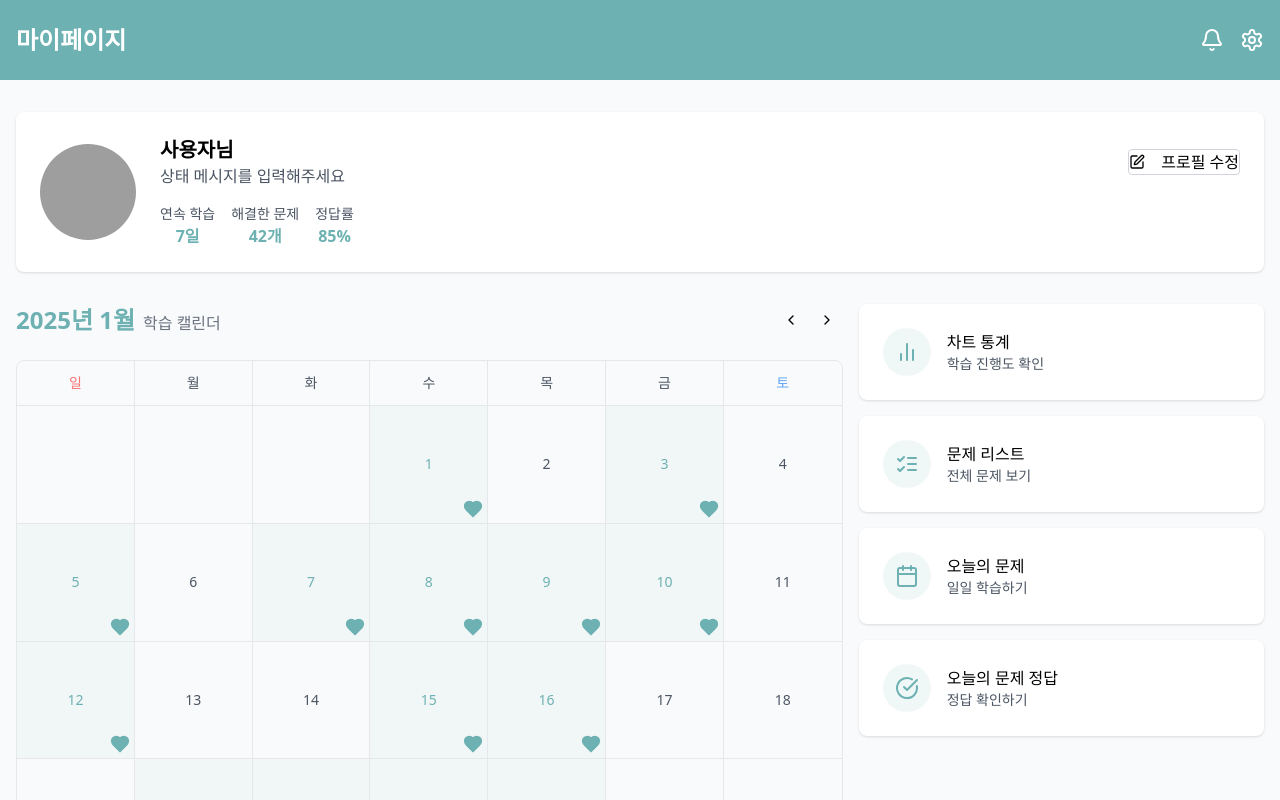
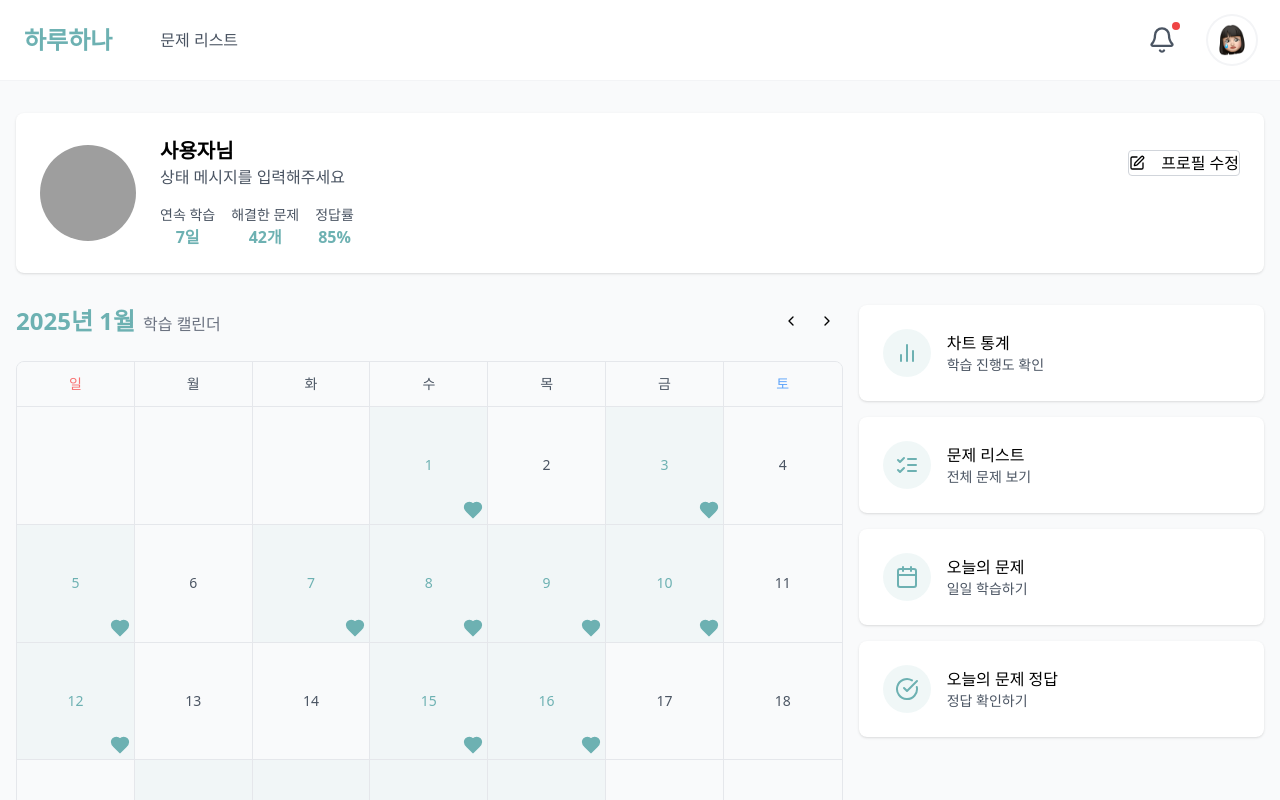
Before and after one commit to woorifisa-service-dev-4th/frontend-4th-haruhana, a Next.js app: page /mypage in a window 1280 px wide. Shown: the top 800 px of the page. Built offline with nearby package versions, Linux system fonts and the light colour scheme; grey boxes are pictures that could not be loaded.

Commit message:
💄 Header 디자인 수정

```diff
--- /dev/null
+++ b/app/(protected)/layout.js
@@ -0,0 +1,10 @@
+import Header from "@/components/common/header";
+
+export default function ProtectedLayout({ children }) {
+  return (
+    <div className="min-h-screen bg-gray-50">
+      <Header />
+      {children}
+    </div>
+  );
+}
--- /dev/null
+++ b/app/(protected)/mypage/page.jsx
@@ -0,0 +1,19 @@
+import ProfileSection from "@/components/mypage/profileSection";
+import StudyCalendar from "@/components/mypage/study-calendar";
+import QuickStats from "@/components/mypage/quock-stats";
+import RecentActivity from "@/components/mypage/recent-activity";
+
+export default function MyPage() {
+  return (
+    <main className="container mx-auto px-4 py-8">
+      <ProfileSection />
+      <div className="grid grid-cols-1 md:grid-cols-3 gap-4 mb-8">
+        <div className="md:col-span-2">
+          <StudyCalendar />
+        </div>
+        <QuickStats />
+      </div>
+      <RecentActivity />
+    </main>
+  );
+}
--- a/app/problems/page.js
+++ b/app/(protected)/problems/page.js
@@ -1,9 +1,9 @@
 "use client";
 
 import { useState, useEffect } from "react";
-import SearchBar from "../../components/problems/searchBar";
-import FilterBar from "../../components/problems/filterBar";
-import ProblemList from "../../components/problems/problemList";
+import SearchBar from "../../../components/problems/searchBar";
+import FilterBar from "../../../components/problems/filterBar";
+import ProblemList from "../../../components/problems/problemList";
 import { Bell, Settings, Loader } from "lucide-react";
 
 const ProblemListPage = () => {
@@ -62,17 +62,6 @@ const ProblemListPage = () => {
 
   return (
     <div className="min-h-screen bg-gray-50">
-      <header className="bg-[#6DB1B2] text-white py-6 shadow-sm">
-        <div className="container mx-auto px-4">
-          <div className="flex items-center justify-between">
-            <h1 className="text-2xl font-bold">문제 리스트</h1>
-            <div className="flex gap-4">
-              <Bell className="w-6 h-6 cursor-pointer hover:opacity-80 transition-opacity" />
-              <Settings className="w-6 h-6 cursor-pointer hover:opacity-80 transition-opacity" />
-            </div>
-          </div>
-        </div>
-      </header>
       <main className="container mx-auto px-4 py-8">
         <div className="max-w-5xl mx-auto">
           <SearchBar onSearch={handleSearch} />
--- a/app/questions/page.jsx
+++ b/app/(protected)/questions/page.jsx
@@ -4,7 +4,7 @@ import { useEffect, useState } from "react";
 import QuestionSidebar from "@/components/questions/QuestionSideBar";
 import QuestionArea from "@/components/questions/QuestionArea";
 import QuestionHeader from "@/components/questions/QuestionHeader";
-import "../globals.css";
+import "@/app/globals.css";
 
 export default function QuestionPage() {
   const [questions, setQuestions] = useState([]);
--- a/app/mypage/page.jsx
+++ /dev/null
@@ -1,39 +0,0 @@
-import React from 'react';
-import { Bell, Settings } from 'lucide-react';
-import ProfileSection from '@/components/mypage/profileSection';
-import StudyCalendar from '@/components/mypage/study-calendar';
-import QuickStats from '@/components/mypage/quock-stats';
-import RecentActivity from '@/components/mypage/recent-activity';
-
-const Page = () => {
-    return (
-        <div className="min-h-screen bg-gray-50">
-            {/* Header */}
-            <header className="bg-[#6DB1B2] text-white py-6">
-                <div className="container mx-auto px-4">
-                    <div className="flex items-center justify-between">
-                        <h1 className="text-2xl font-bold">마이페이지</h1>
-                        <div className="flex gap-4">
-                            <Bell className="w-6 h-6 cursor-pointer hover:opacity-80" />
-                            <Settings className="w-6 h-6 cursor-pointer hover:opacity-80" />
-                        </div>
-                    </div>
-                </div>
-            </header>
-
-            {/* Main Content */}
-            <main className="container mx-auto px-4 py-8">
-                <ProfileSection />
-                <div className="grid grid-cols-1 md:grid-cols-3 gap-4 mb-8">
-                    <div className="md:col-span-2">
-                        <StudyCalendar />
-                    </div>
-                    <QuickStats />
-                </div>
-                <RecentActivity />
-            </main>
-        </div>
-    );
-};
-
-export default Page;
--- a/app/questions/layout.jsx
+++ /dev/null
@@ -1,5 +0,0 @@
-import "../globals.css";
-
-export default function QuestionLayout({ children }) {
-  return <>{children}</>;
-}
--- /dev/null
+++ b/components/common/header.js
@@ -0,0 +1,59 @@
+"use client";
+
+import { Bell } from "lucide-react";
+import Link from "next/link";
+import Image from "next/image";
+import { usePathname } from "next/navigation";
+
+export default function Header() {
+  const pathname = usePathname();
+
+  return (
+    <header className="bg-white border-b border-gray-100">
+      <div className="max-w-[1920px] mx-auto px-6">
+        <div className="flex items-center justify-between h-20">
+          <div className="flex items-center gap-12">
+            {/* 로고 */}
+            <Link
+              href="/"
+              className="text-[#6DB1B2] text-2xl font-bold hover:opacity-80 transition-opacity"
+            >
+              하루하나
+            </Link>
+
+            {/* 네비게이션 메뉴 */}
+            <nav className="hidden md:flex">
+              <Link
+                href="/problems"
+                className={`text-gray-600 hover:text-[#6DB1B2] transition-colors ${
+                  pathname === "/problems" ? "text-[#6DB1B2] font-medium" : ""
+                }`}
+              >
+                문제 리스트
+              </Link>
+            </nav>
+          </div>
+
+          {/* 우측 아이콘 및 프로필 */}
+          <div className="flex items-center gap-8">
+            <div className="relative">
+              <Bell className="w-7 h-7 text-gray-600 cursor-pointer hover:text-[#6DB1B2] transition-colors" />
+              <span className="absolute -top-1 -right-1 w-2 h-2 bg-red-500 rounded-full"></span>
+            </div>
+            <Link href="/mypage" className="group">
+              <div className="w-12 h-12 rounded-full overflow-hidden ring-2 ring-gray-100 transition-all group-hover:ring-[#6DB1B2]">
+                <Image
+                  src="/avatars/user1.png"
+                  alt="프로필"
+                  width={48}
+                  height={48}
+                  className="object-cover"
+                />
+              </div>
+            </Link>
+          </div>
+        </div>
+      </div>
+    </header>
+  );
+}
```
Also changed, not shown: app/(protected)/statistics/page.js (renamed from app/statistics/page.js), app/(protected)/statistics/react-grid.css (renamed from app/statistics/react-grid.css).
